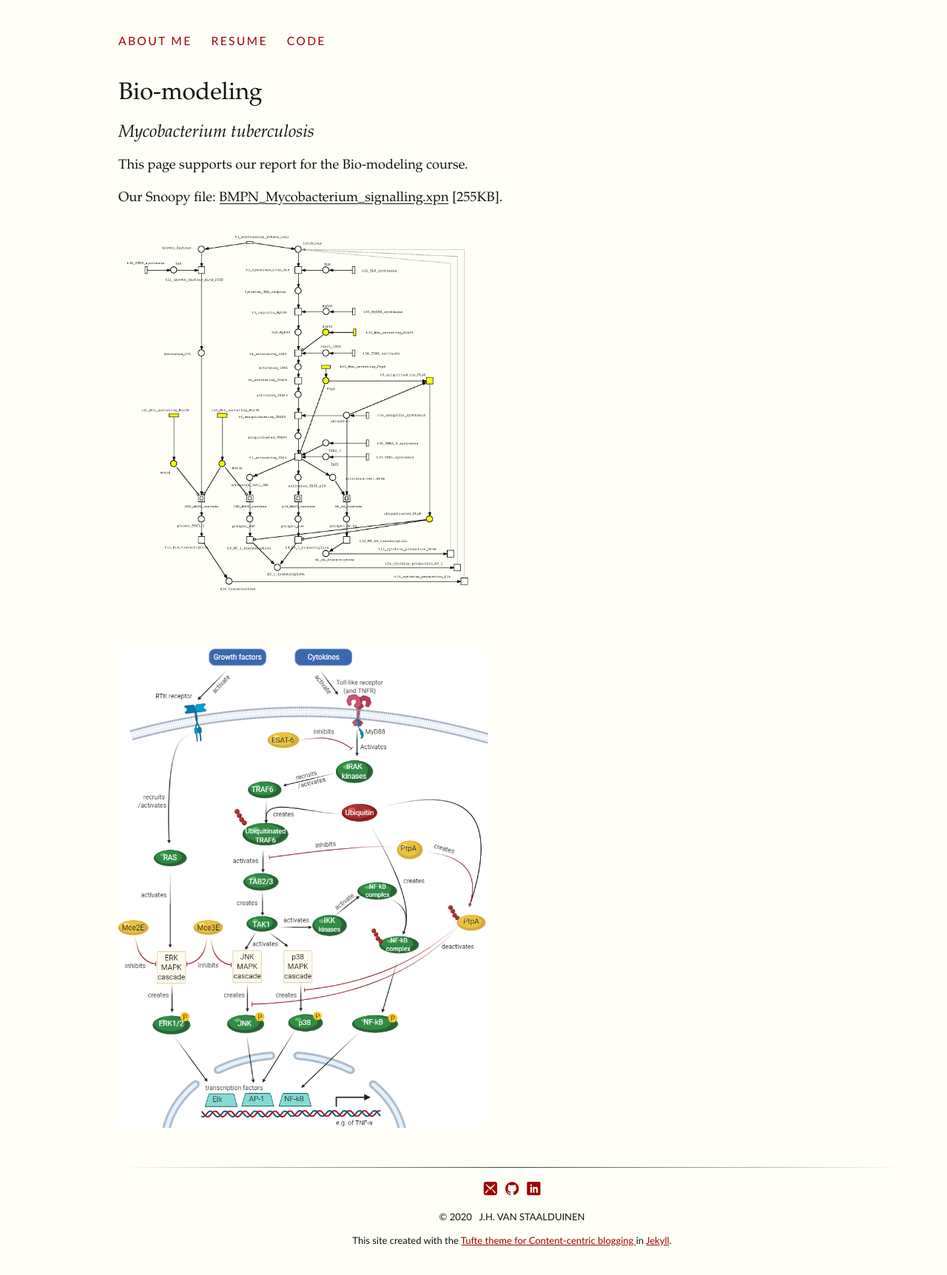
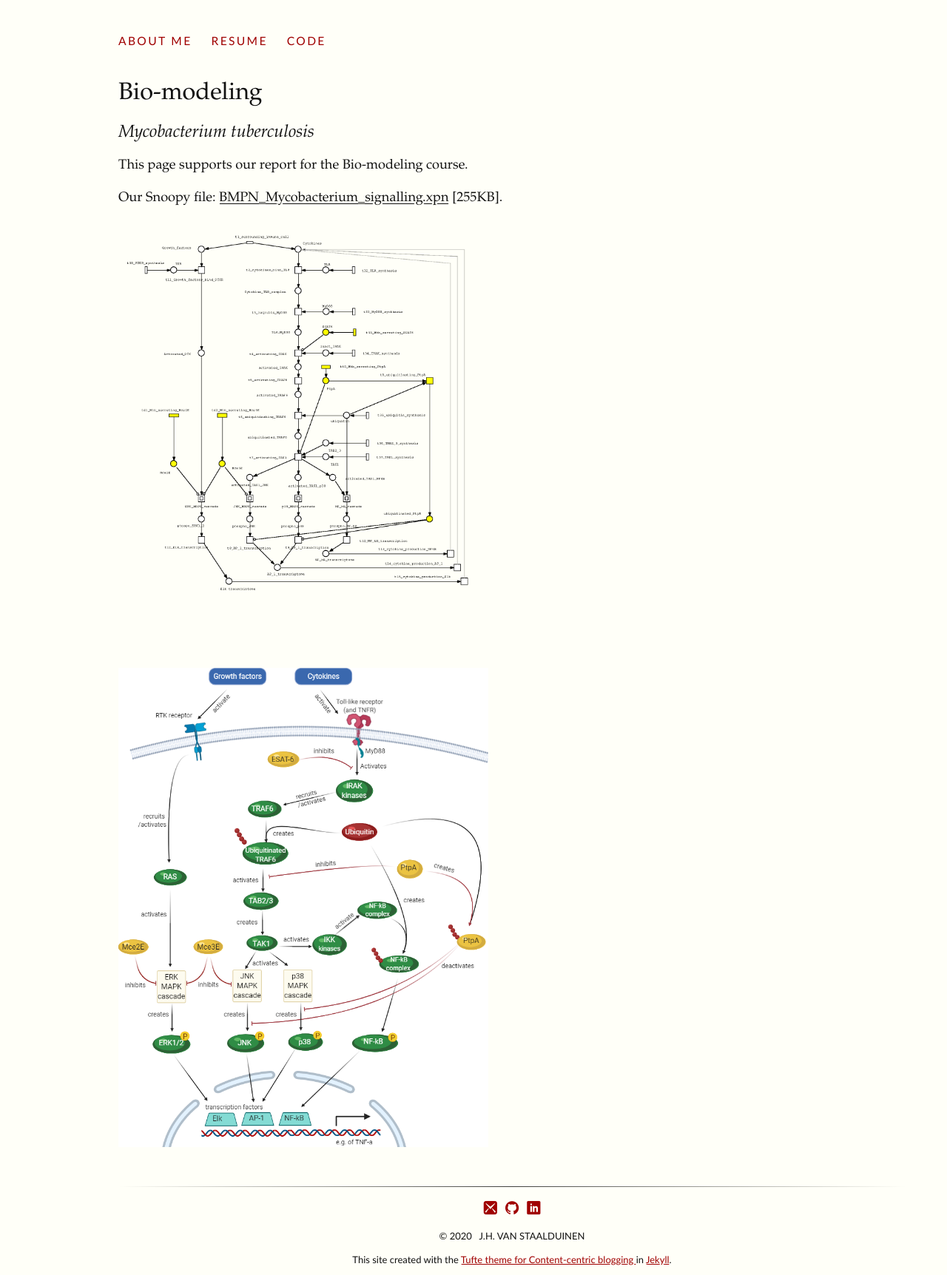
Before and after one commit to jhvanstaalduinen/jhvanstaalduinen.github.io, a Jekyll site: the page built from bmpn/index.md, in a window 1280 px wide. Shown: the whole page at 74% size. Built offline with Jekyll 4.4.1, drawn with Linux system fonts in a browser that asks for light colours; some web fonts are replaced; before the commit the page ends 1698 px from its top, so only the background shows below that.

Commit message:
Update bmpn

```diff
--- a/bmpn/index.md
+++ b/bmpn/index.md
@@ -12,5 +12,5 @@ Our Snoopy file: <a href="../assets/docs/BMPN_Mycobacterium_signalling.xpn">BMPN
 
 <img src="../assets/img/bmpn/Mycobacterium_signalling.png" width="500"/>
 
-<br/><br/>
+<br/><br/><br/>
 <img src="../assets/img/bmpn/biorender.png" width="500"/>
```
